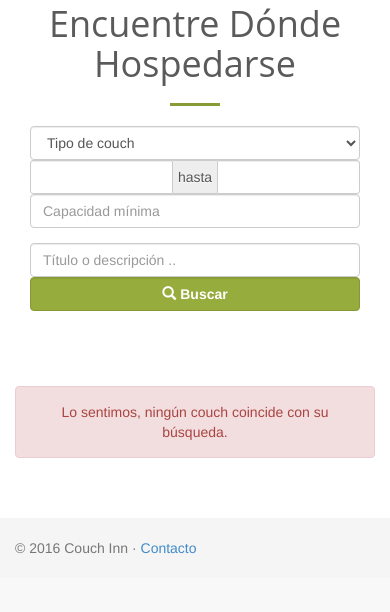
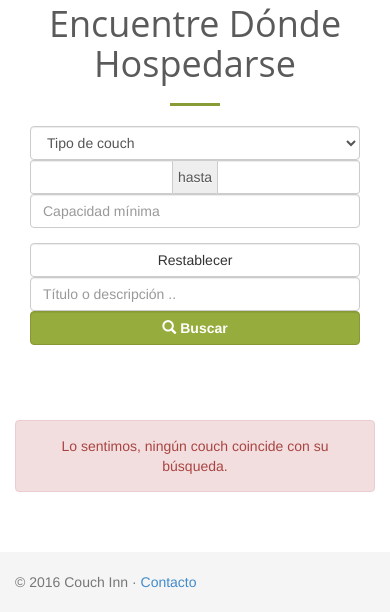
Before and after one commit to grupo43/CouchInn, a PHP site: page / in a window 390 px wide. Shown: the part 520-1132 px from the top of the page. Before the commit the page ends 1074 px from the top, so only its background shows below. Run offline with PHP 8.4, Linux system fonts and the light colour scheme; data that the repository does not hold is empty; some libraries are stand-ins or nearby versions.

Commit message:
Búsqueda de couches: Botón para quitar filtros

```diff
--- a/index.php
+++ b/index.php
@@ -45,7 +45,7 @@ include 'resources/templates/includes.php';
 	<!-- SEARCH -->
 	<div class="container-fluid">
 		<div class="col-md-offset-2 col-md-8">
-			<form id="search-form" class="form-horizontal" role="search">
+			<form id="search-form" href="javascript:void(0)" class="form-horizontal" role="search">
 				<div class="form-group">
 					<div class="col-md-3">
 						<select class="form-control" name="couchType" autocomplete="off">
@@ -67,11 +67,14 @@ include 'resources/templates/includes.php';
 					</div>
 				</div>
 				<div class="form-group">
-					<div class="col-md-offset-2 col-md-8">
+					<div class="col-md-2">
+						<input id="reset-couches-list" class="btn btn-default form-control" value="Restablecer" />
+					</div>
+					<div class="col-md-8">
 						<input name="search" class="form-control" placeholder="Título o descripción .." type="text" />
 					</div>
 					<div class="col-md-2">
-						<button class="form-control btn btn-primary" type="submit"><i class="glyphicon glyphicon-search"></i> <strong>Buscar</strong> </button>
+						<button class="form-control btn btn-primary" type="submit"><i class="glyphicon glyphicon-search"></i> <strong>Buscar</strong></button>
 					</div>
 				</div>
 			</form>
--- a/js/couches-list.js
+++ b/js/couches-list.js
@@ -9,6 +9,18 @@ var $couchesList = $('#couches-list');
 var $arrows = $('#arrows');
 
 var sql = "SELECT * FROM couch WHERE enabled = 1 ORDER BY publication_date DESC";
+
+var updateCouchList = function(sql) {
+	$.getJSON('/resources/library/get_couches.php', {
+		page: 1,
+		sql: sql
+	}, function(html) {
+		$couchesList.fadeOut(200, function() {
+			$(this).html(html.couches).fadeIn(200);
+		});
+		$arrows.html(html.arrows);
+	});
+};
 
 $('#search-form').submit(function($e) {
 	$e.preventDefault();
@@ -58,15 +70,7 @@ $('#search-form').submit(function($e) {
 		var insertPoint = sql.indexOf('1') + 1;
 		sql = [sql.slice(0, insertPoint), filter, sql.slice(insertPoint)].join(''); // Append filters into SQL statement
 	}
-	$.getJSON('/resources/library/get_couches.php', {
-		page: 1,
-		sql: sql
-	}, function(html) {
-		$couchesList.fadeOut(200, function() {
-			$(this).html(html.couches).fadeIn(200);
-		});
-		$arrows.html(html.arrows);
-	});
+	updateCouchList(sql);
 });
 
 $arrows.on("click", "a", function($e) {
@@ -82,3 +86,9 @@ $arrows.on("click", "a", function($e) {
 		$arrows.html(html.arrows);
 	});
 });
+
+$('#reset-couches-list').click(function() {
+	$('#search-form').trigger('reset');
+	sql = "SELECT * FROM couch WHERE enabled = 1 ORDER BY publication_date DESC";
+	updateCouchList(sql);
+});
```
